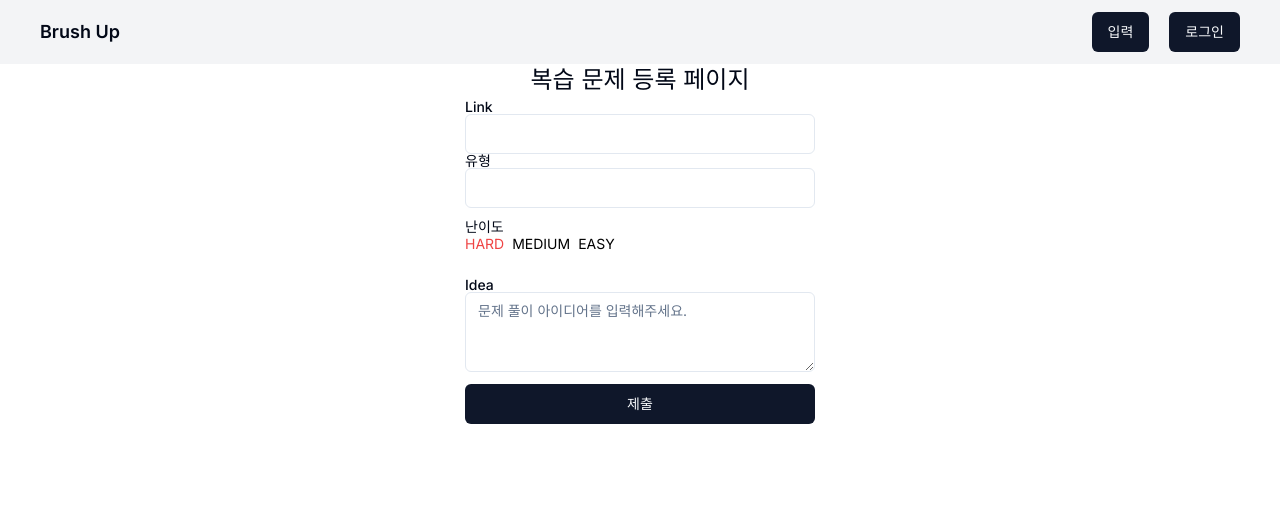
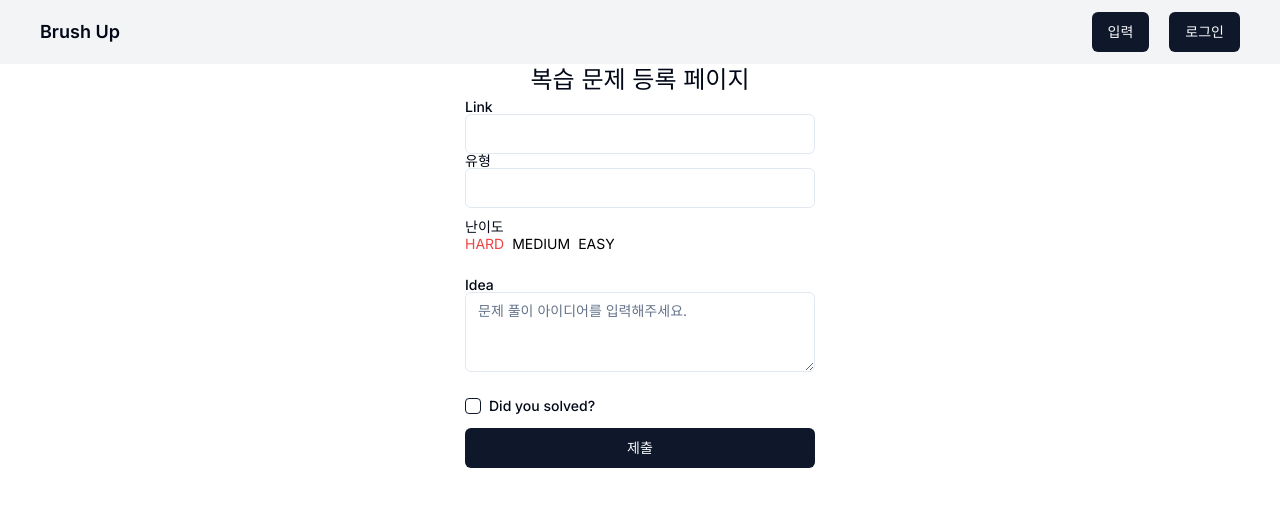
Before and after one commit to dongree/brushup, a Next.js app: page /create in a window 1280 px wide. Shown: the top 506 px of the page. Built offline with nearby package versions, Linux system fonts and the light colour scheme; no server answers.

Commit message:
Fix: isSolved 상태 추가 in create Page

```diff
--- a/package.json
+++ b/package.json
@@ -9,6 +9,7 @@
     "lint": "next lint"
   },
   "dependencies": {
+    "@radix-ui/react-checkbox": "^1.0.4",
     "@radix-ui/react-label": "^2.0.2",
     "@radix-ui/react-slot": "^1.0.2",
     "class-variance-authority": "^0.7.0",
--- a/src/components/organisms/CreateForm.tsx
+++ b/src/components/organisms/CreateForm.tsx
@@ -7,17 +7,19 @@
 import { Label } from "@/components/ui/label";
 import { Input } from "@/components/ui/input";
 import { Textarea } from "@/components/ui/textarea";
+import { Checkbox } from "@/components/ui/checkbox";
 
 export default function CreateForm() {
   const [link, setLink] = useState<string>("");
   const [type, setType] = useState<string>("");
   const [difficulty, setDifficulty] = useState<Difficulty>("HARD");
   const [idea, setIdea] = useState<string>("");
+  const [isSolved, setIsSolved] = useState<boolean>(false);
 
   const handleSubmit = (e: FormEvent<HTMLFormElement>) => {
     e.preventDefault();
 
-    console.log(link, type, difficulty, idea);
+    console.log(link, type, difficulty, idea, isSolved);
   };
 
   return (
@@ -73,6 +75,16 @@
           placeholder="문제 풀이 아이디어를 입력해주세요."
         />
       </div>
+      <div className="my-3 flex items-center space-x-2">
+        <Checkbox
+          id="solved"
+          checked={isSolved}
+          onClick={() => setIsSolved(!isSolved)}
+        />
+        <label htmlFor="solved" className="text-sm font-medium ">
+          Did you solved?
+        </label>
+      </div>
       <Button>제출</Button>
     </form>
   );
--- /dev/null
+++ b/src/components/ui/checkbox.tsx
@@ -0,0 +1,30 @@
+"use client"
+
+import * as React from "react"
+import * as CheckboxPrimitive from "@radix-ui/react-checkbox"
+import { Check } from "lucide-react"
+
+import { cn } from "@/lib/utils"
+
+const Checkbox = React.forwardRef<
+  React.ElementRef<typeof CheckboxPrimitive.Root>,
+  React.ComponentPropsWithoutRef<typeof CheckboxPrimitive.Root>
+>(({ className, ...props }, ref) => (
+  <CheckboxPrimitive.Root
+    ref={ref}
+    className={cn(
+      "peer h-4 w-4 shrink-0 rounded-sm border border-primary ring-offset-background focus-visible:outline-none focus-visible:ring-2 focus-visible:ring-ring focus-visible:ring-offset-2 disabled:cursor-not-allowed disabled:opacity-50 data-[state=checked]:bg-primary data-[state=checked]:text-primary-foreground",
+      className
+    )}
+    {...props}
+  >
+    <CheckboxPrimitive.Indicator
+      className={cn("flex items-center justify-center text-current")}
+    >
+      <Check className="h-4 w-4" />
+    </CheckboxPrimitive.Indicator>
+  </CheckboxPrimitive.Root>
+))
+Checkbox.displayName = CheckboxPrimitive.Root.displayName
+
+export { Checkbox }
```
Also changed, not shown: 1 other file (tests, documents, lock files or other folders).
